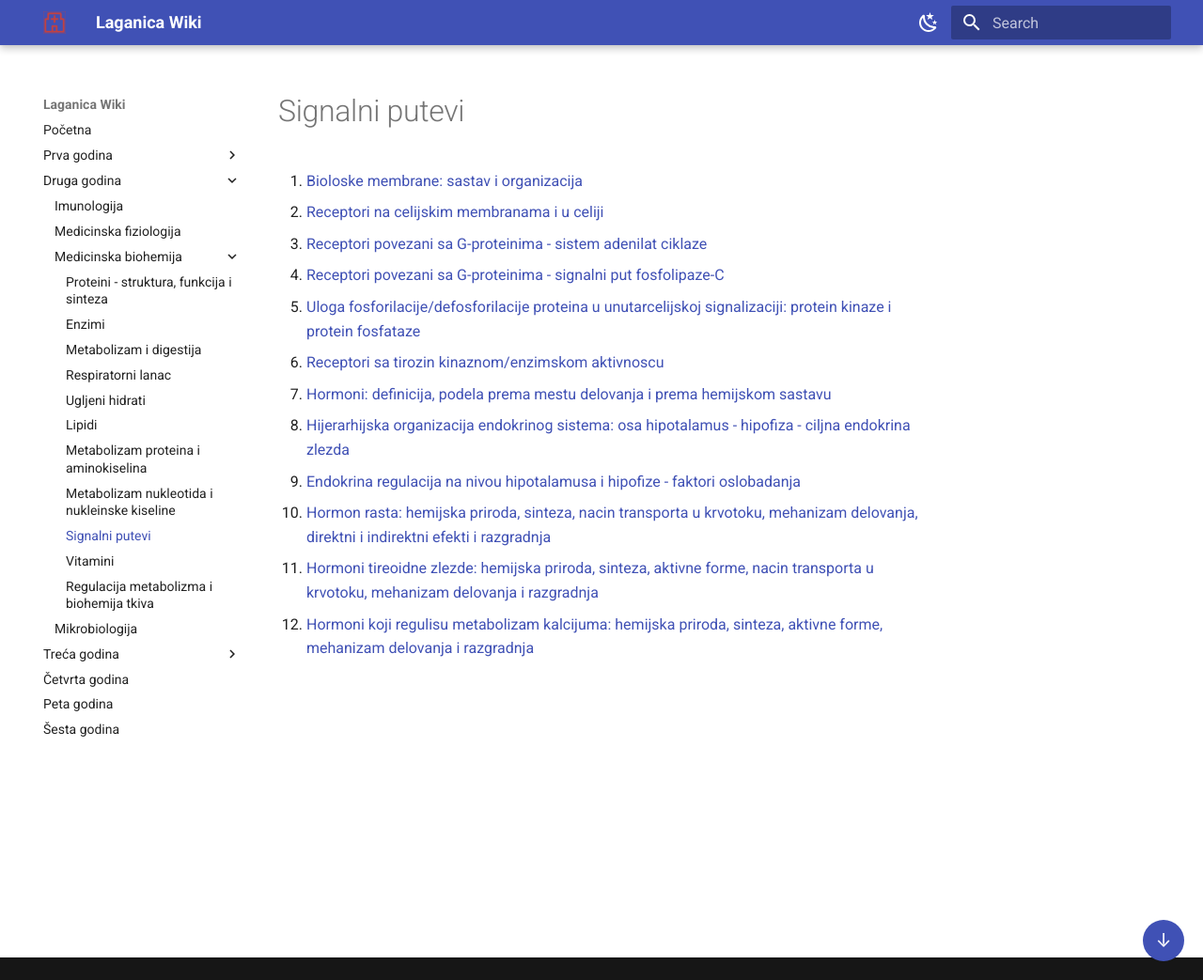
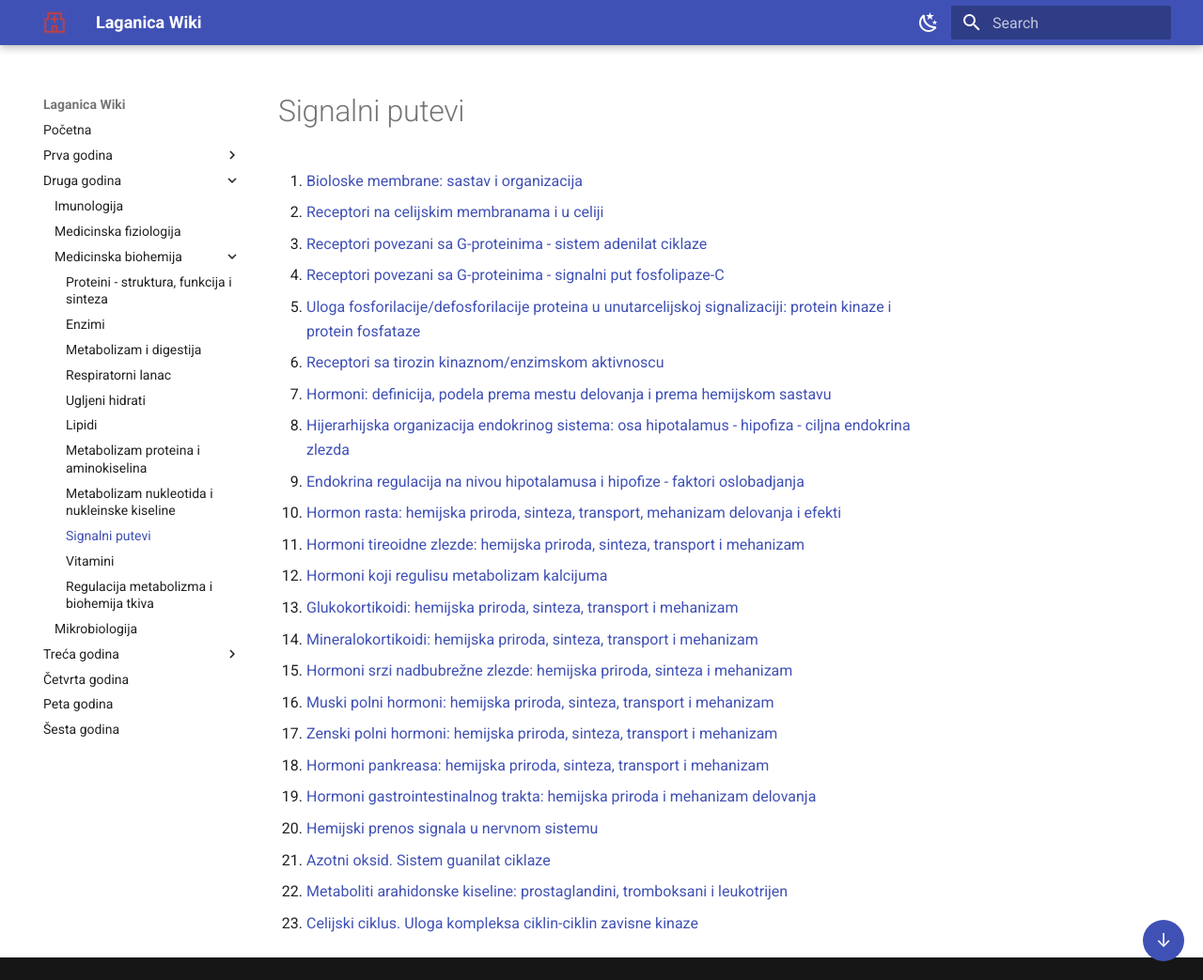
Before and after one commit to Goga-NG/laganica-wiki, an MkDocs documentation site: the page built from docs/druga-godina/medicinska-biohemija/signalni-putevi/index.md, in a window 1280 px wide and 1043 px high. Shown: the whole window at 94% size. Built offline with MkDocs 1.6.1 and Material for MkDocs 9.7.7, drawn with Linux system fonts in a browser that asks for light colours.

Commit message:
index fix signalni putevi

```diff
--- a/docs/druga-godina/medicinska-biohemija/signalni-putevi/index.md
+++ b/docs/druga-godina/medicinska-biohemija/signalni-putevi/index.md
@@ -8,7 +8,18 @@
 6. [Receptori sa tirozin kinaznom/enzimskom aktivnoscu](receptori-sa-tirozin-kinaznom-enzimskom-aktivnoscu.md)
 7. [Hormoni: definicija, podela prema mestu delovanja i prema hemijskom sastavu](hormoni-definicija-podela-prema-mestu-delovanja-i-hemijskom-sastavu.md)
 8. [Hijerarhijska organizacija endokrinog sistema: osa hipotalamus - hipofiza - ciljna endokrina zlezda](hijerarhijska-organizacija-endokrinog-sistema.md)
-9. [Endokrina regulacija na nivou hipotalamusa i hipofize - faktori oslobadanja](endokrina-regulacija-na-nivou-hipotalamusa-i-hipofize-faktori-oslobadjanja.md)
-10. [Hormon rasta: hemijska priroda, sinteza, nacin transporta u krvotoku, mehanizam delovanja, direktni i indirektni efekti i razgradnja](hormon-rasta-hemijska-priroda-sinteza-transport-mehanizam-i-efekti.md)
-11. [Hormoni tireoidne zlezde: hemijska priroda, sinteza, aktivne forme, nacin transporta u krvotoku, mehanizam delovanja i razgradnja](hormoni-tireoidne-zlezde-hemijska-priroda-sinteza-transport-i-mehanizam.md)
-12. [Hormoni koji regulisu metabolizam kalcijuma: hemijska priroda, sinteza, aktivne forme, mehanizam delovanja i razgradnja](hormoni-koji-regulisu-metabolizam-kalcijuma.md)
+9. [Endokrina regulacija na nivou hipotalamusa i hipofize - faktori oslobadjanja](endokrina-regulacija-na-nivou-hipotalamusa-i-hipofize-faktori-oslobadjanja.md)
+10. [Hormon rasta: hemijska priroda, sinteza, transport, mehanizam delovanja i efekti](hormon-rasta-hemijska-priroda-sinteza-transport-mehanizam-i-efekti.md)
+11. [Hormoni tireoidne zlezde: hemijska priroda, sinteza, transport i mehanizam](hormoni-tireoidne-zlezde-hemijska-priroda-sinteza-transport-i-mehanizam.md)
+12. [Hormoni koji regulisu metabolizam kalcijuma](hormoni-koji-regulisu-metabolizam-kalcijuma.md)
+13. [Glukokortikoidi: hemijska priroda, sinteza, transport i mehanizam](glukokortikoidi-hemijska-priroda-sinteza-transport-i-mehanizam.md)
+14. [Mineralokortikoidi: hemijska priroda, sinteza, transport i mehanizam](mineralokortikoidi-hemijska-priroda-sinteza-transport-i-mehanizam.md)
+15. [Hormoni srzi nadbubrežne zlezde: hemijska priroda, sinteza i mehanizam](hormoni-srzi-nadbubrezne-zlezde-hemijska-priroda-sinteza-i-mehanizam.md)
+16. [Muski polni hormoni: hemijska priroda, sinteza, transport i mehanizam](muski-polni-hormoni-hemijska-priroda-sinteza-transport-i-mehanizam.md)
+17. [Zenski polni hormoni: hemijska priroda, sinteza, transport i mehanizam](zenski-polni-hormoni-hemijska-priroda-sinteza-transport-i-mehanizam.md)
+18. [Hormoni pankreasa: hemijska priroda, sinteza, transport i mehanizam](hormoni-pankreasa-hemijska-priroda-sinteza-transport-i-mehanizam.md)
+19. [Hormoni gastrointestinalnog trakta: hemijska priroda i mehanizam delovanja](hormoni-gastrointestinalnog-trakta-hemijska-priroda-i-mehanizam-delovanja.md)
+20. [Hemijski prenos signala u nervnom sistemu](hemijski-prenos-signala-u-nervnom-sistemu.md)
+21. [Azotni oksid. Sistem guanilat ciklaze](azotni-oksid-sistem-gvanilat-ciklaze.md)
+22. [Metaboliti arahidonske kiseline: prostaglandini, tromboksani i leukotrijen](metaboliti-arahidonske-kiseline-prostaglandini-tromboksani-i-leukotrijeni.md)
+23. [Celijski ciklus. Uloga kompleksa ciklin-ciklin zavisne kinaze](celijski-ciklus-uloga-kompleksa-ciklin-ciklin-zavisne-kinaze.md)
```
